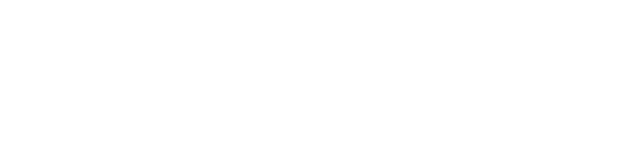
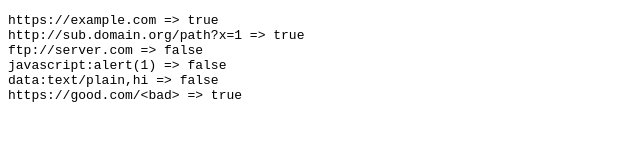
Before and after one commit to Yvancg/validators, a plain HTML site: page is-url-safe/url-test.html in a window 1280 px wide. Shown: the whole page, without its empty margins (0-640 px from the left). Drawn offline with Linux system fonts and the light colour scheme.

Commit message:
Update url-test.html
Signed-off-by: Y <66672463+Yvancg@users.noreply.github.com>

```diff
--- a/is-url-safe/url-test.html
+++ b/is-url-safe/url-test.html
@@ -1,7 +1,14 @@
 <!DOCTYPE html>
 <html>
 <body>
+<pre id="out">running…</pre>
 <script type="module">
+  // show import errors in-page
+  window.addEventListener('error', e => {
+    document.getElementById('out').textContent =
+      (e?.error?.stack || e.message || String(e));
+  });
+
   import { isUrlSafe } from './url.js';
 
   const urls = [
@@ -13,9 +20,8 @@
     'https://good.com/<bad>'
   ];
 
-for (const u of urls) {
-  console.log(u, '=>', isUrlSafe(u));
-}
+  const out = document.getElementById('out');
+  out.textContent = urls.map(u => `${u} => ${JSON.stringify(isUrlSafe(u))}`).join('\n');
 </script>
 </body>
 </html>
```
Lines whose indentation alone changed are shown as unchanged.
